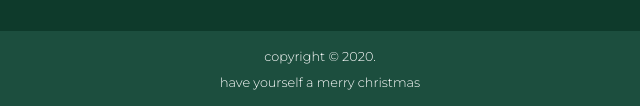
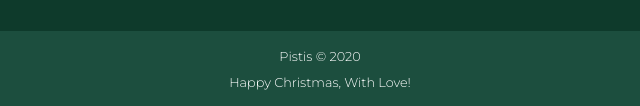
Before and after one commit to Samuel-Pistis/Portfolio-1, a plain HTML site: page index.html in a window 1280 px wide. Shown: the part 1116-1222 px from the top of the page, 320-960 px from the left. Drawn offline with Linux system fonts and the light colour scheme.

Commit message:
first commit

```diff
--- a/css/style.css
+++ b/css/style.css
@@ -202,7 +202,7 @@ footer  {
 .footer-container span {
     font-size: .8rem;
     font-style: normal;
-    text-transform: lowercase;
+    text-transform: capitalize;
     line-height: 2em;
 }
 
--- a/index.html
+++ b/index.html
@@ -84,9 +84,9 @@
     </section>
 
     <footer class="footer-container center-element">
-        <span class="lead-text"> Copyright &copy; 2020.</span>
+        <span class="lead-text"> Pistis &copy; 2020</span>
 
-        <span class= "subtitle"> Have yourself a Merry Christmas </span>
+        <span class= "subtitle"> Happy Christmas, with love! </span>
     </footer>
 
 </body>
```
